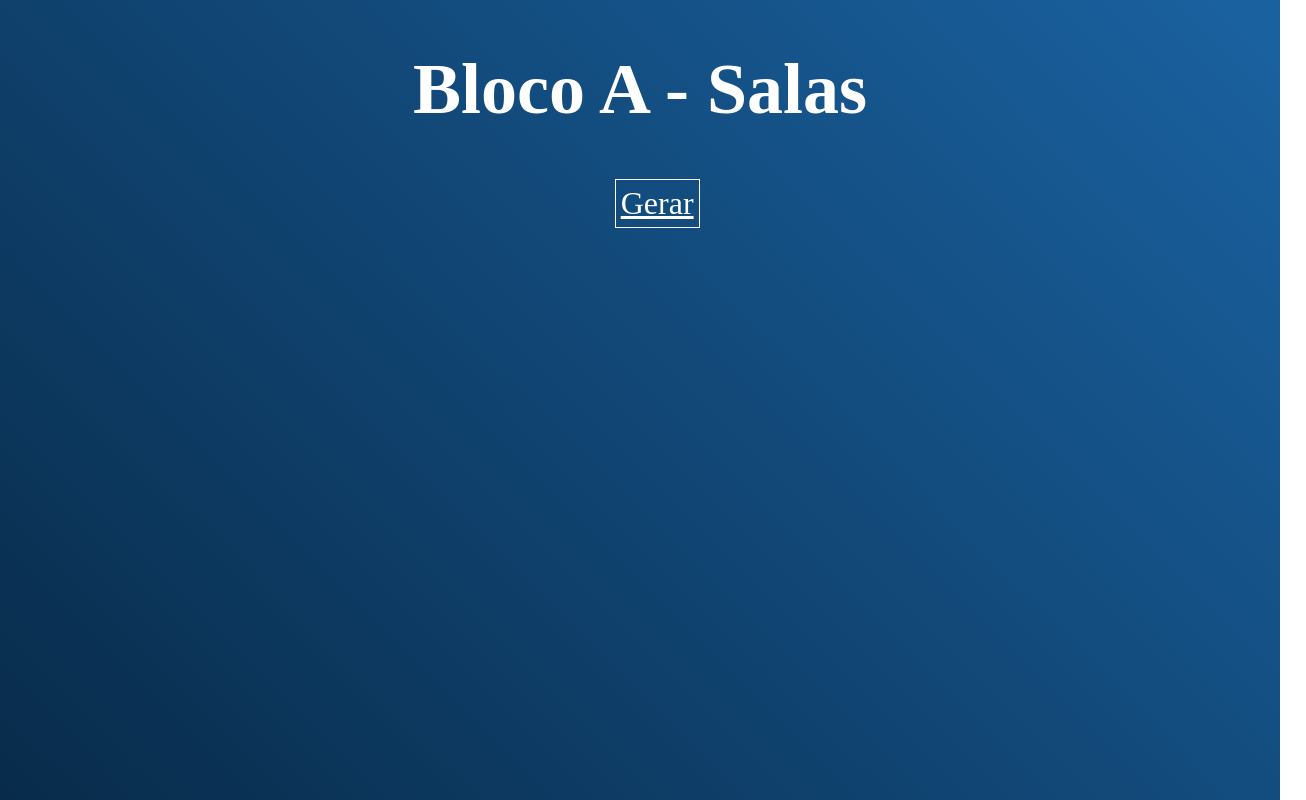
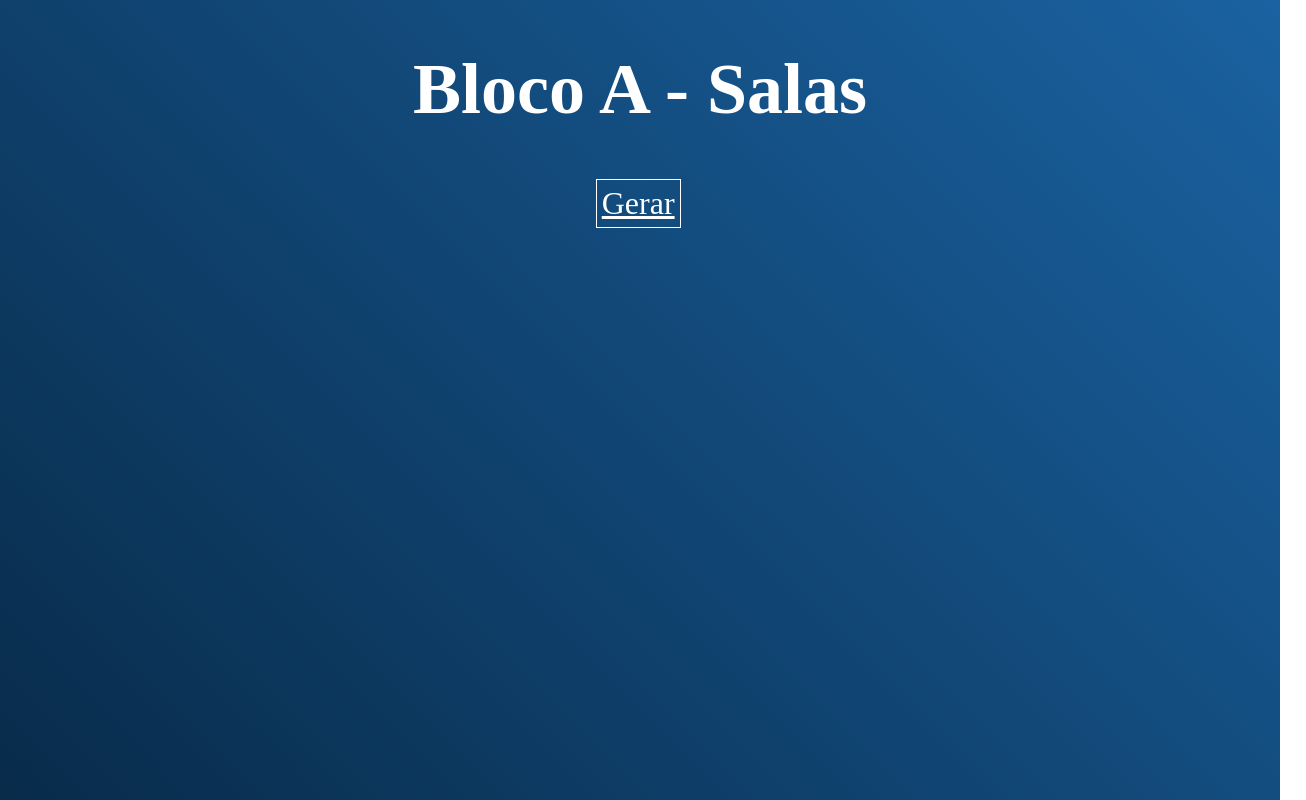
Before and after one commit to jjoaovitor7-unit/salas-unit, a plain HTML site: page blocos/bloco_a.html in a window 1280 px wide. Shown: the whole page, 1306 px wide, since content can reach past the window. Drawn offline with Linux system fonts and the light colour scheme.

Commit message:
Update index.css

```diff
--- a/css/index.css
+++ b/css/index.css
@@ -38,7 +38,7 @@ body {
 	color: #fff;
 	display: inline-block;
 	font-size: 2em;
-	margin: 0px 48% 10px 48%;
+	margin: 0px 46.5% 10px 46.5%;
 	padding: 5px;
 	text-align: center;
 }
```
